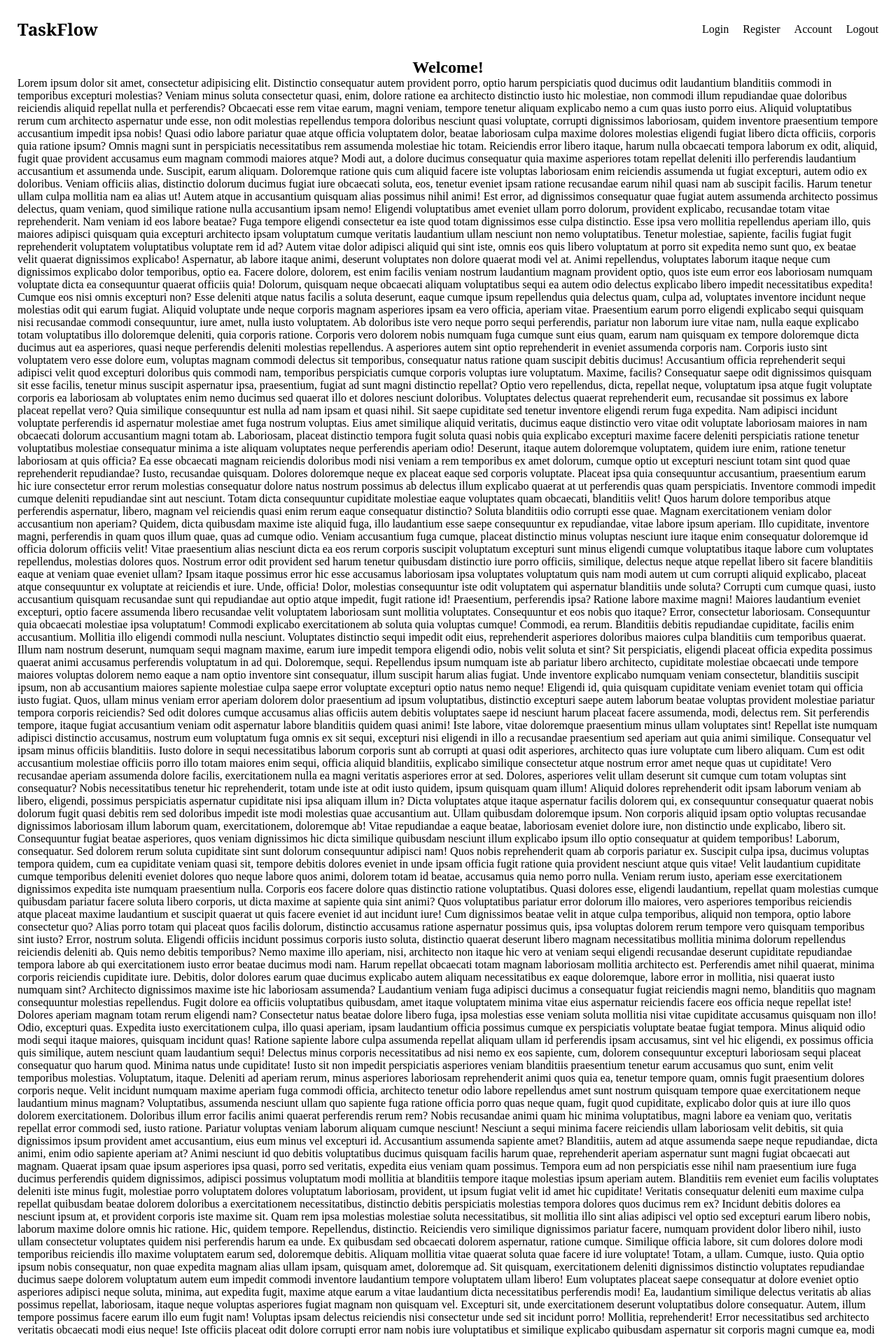
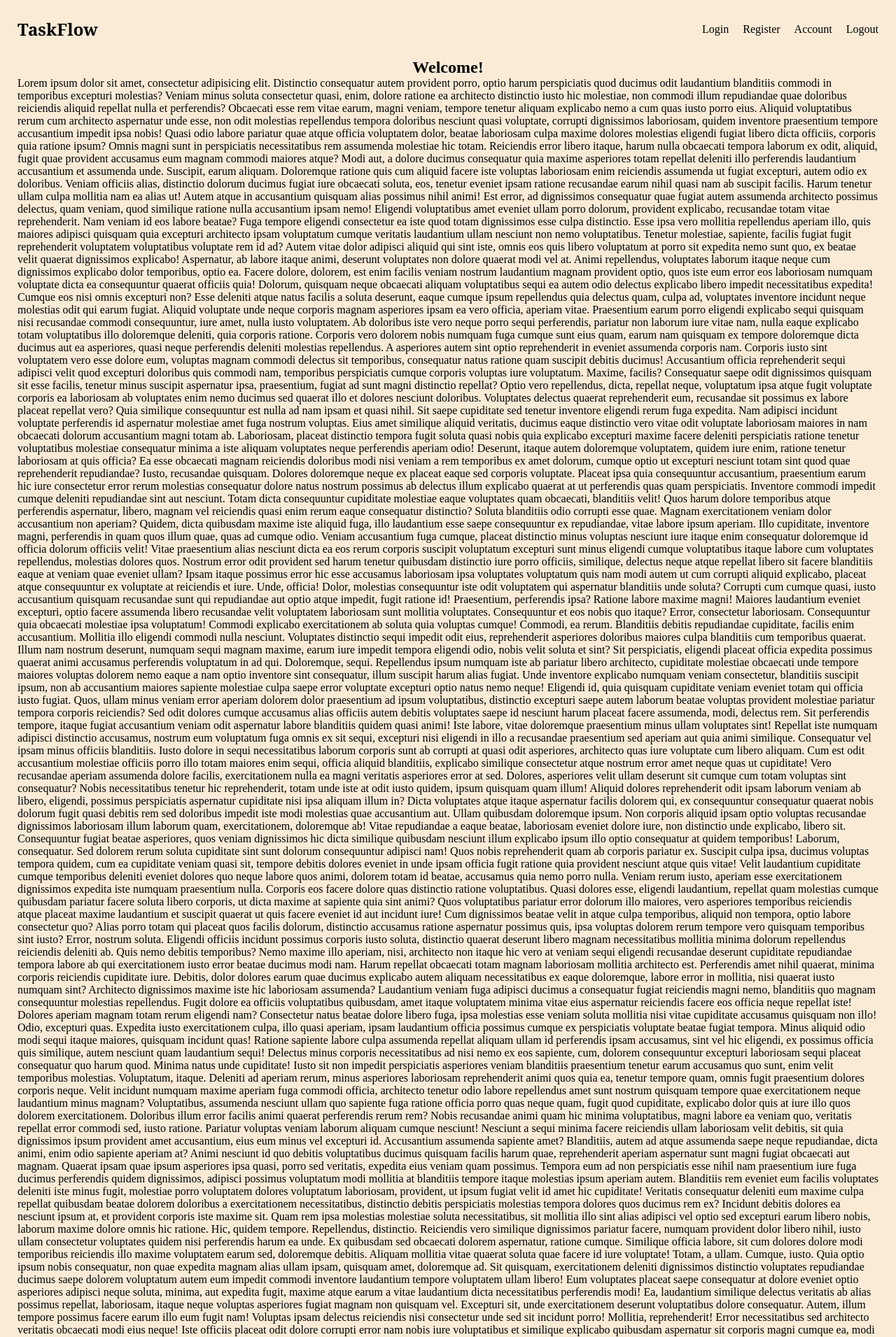
Before and after one commit to viniciuslemessouza/taskflow, a Flask app: page / in a window 1280 px wide. Shown: the top 1911 px of the page at 70% size. Run offline with Flask 3, Linux system fonts and the light colour scheme.

Commit message:
chore: change body backgound color

```diff
--- a/app/static/css/global.css
+++ b/app/static/css/global.css
@@ -17,6 +17,7 @@ body{
     height: 100%;
     display: flex;
     font-size: 1.6rem;
+    background-color: antiquewhite;
 }
 
 .content-wrapper{
```
